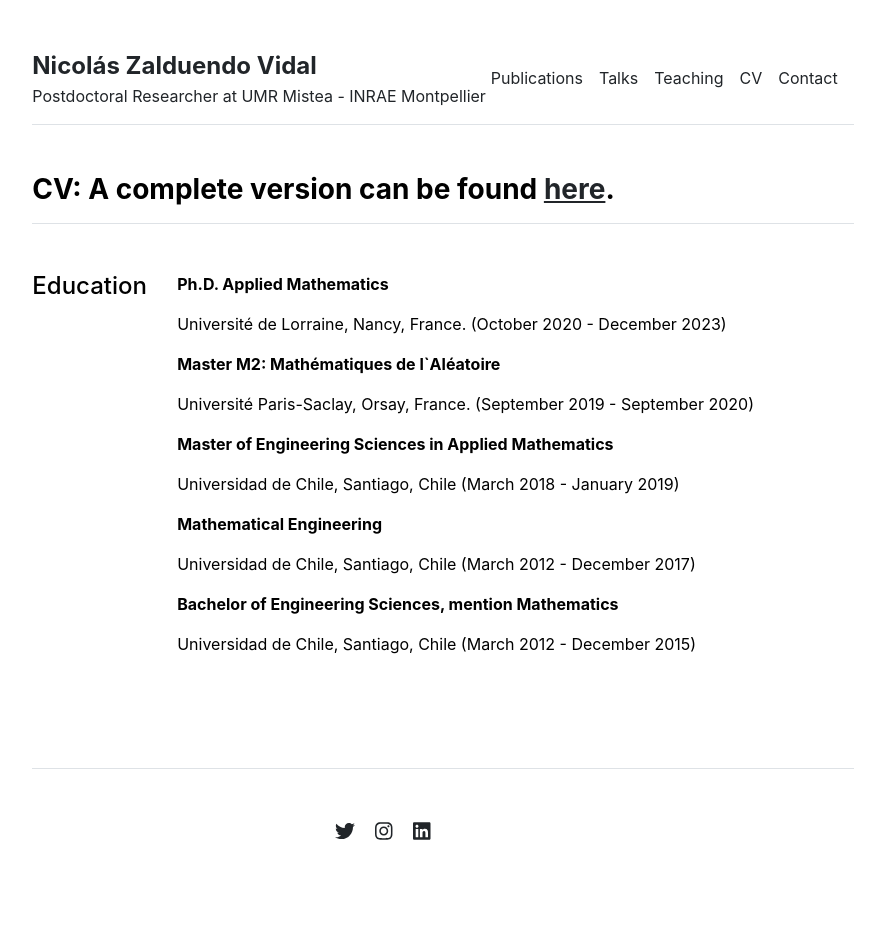
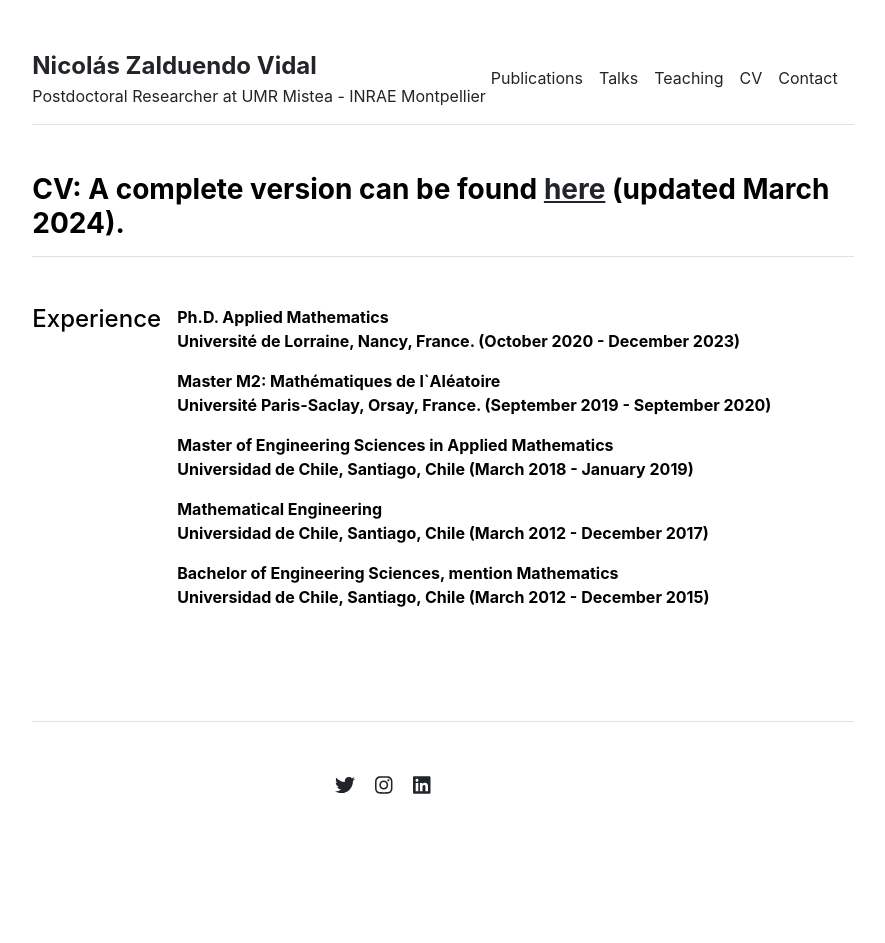
Before and after one commit to nzalduendo/nzalduendo.github.io, a Jekyll site: the page built from cv.md, in a window 1280 px wide. Shown: the whole page, without its empty margins (197-1082 px from the left). Built offline with Jekyll 4.4.1, drawn with Linux system fonts in a browser that asks for light colours; after the commit the page ends 900 px from its top, so only the background shows below that.

Commit message:
Update cv.html

```diff
--- a/_layouts/cv.html
+++ b/_layouts/cv.html
@@ -6,15 +6,14 @@ layout: default
 
 <div class="row g-5 mb-5">
   <div>
-    <h3 class="fw-bold border-bottom pb-3 mb-5">CV: A complete version can be found <a href='/CV__28_03_24.pdf'>here</a>.</h3>
+    <h3 class="fw-bold border-bottom pb-3 mb-5">CV: A complete version can be found <a href='/CV__28_03_24.pdf'>here</a> (updated March 2024).</h3>
     <div class="row g-5 mb-5">
       <div class="col-md-2">
-        <h4>Education</h4>
+        <h4>Experience</h4>
       </div>
       <div class="col-md-10">
         {% for section in site.data.cv.education %}
-          <p class="fw-bold">{{ section.title }}</p>
-          <p>{{ section.description }}</p>
+          <p class="fw-bold">{{ section.title }}<br>{{ section.description }}</p>
         {% endfor %}
       </div>
     </div>
```
